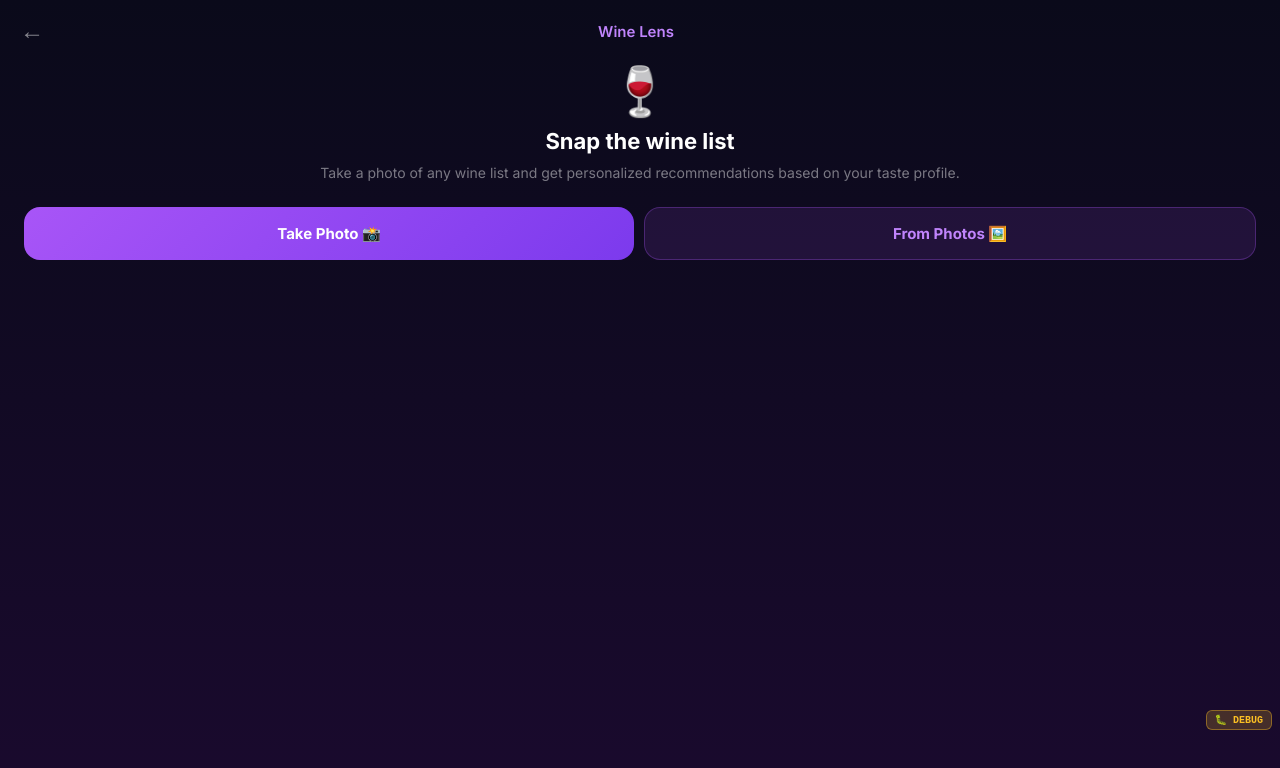
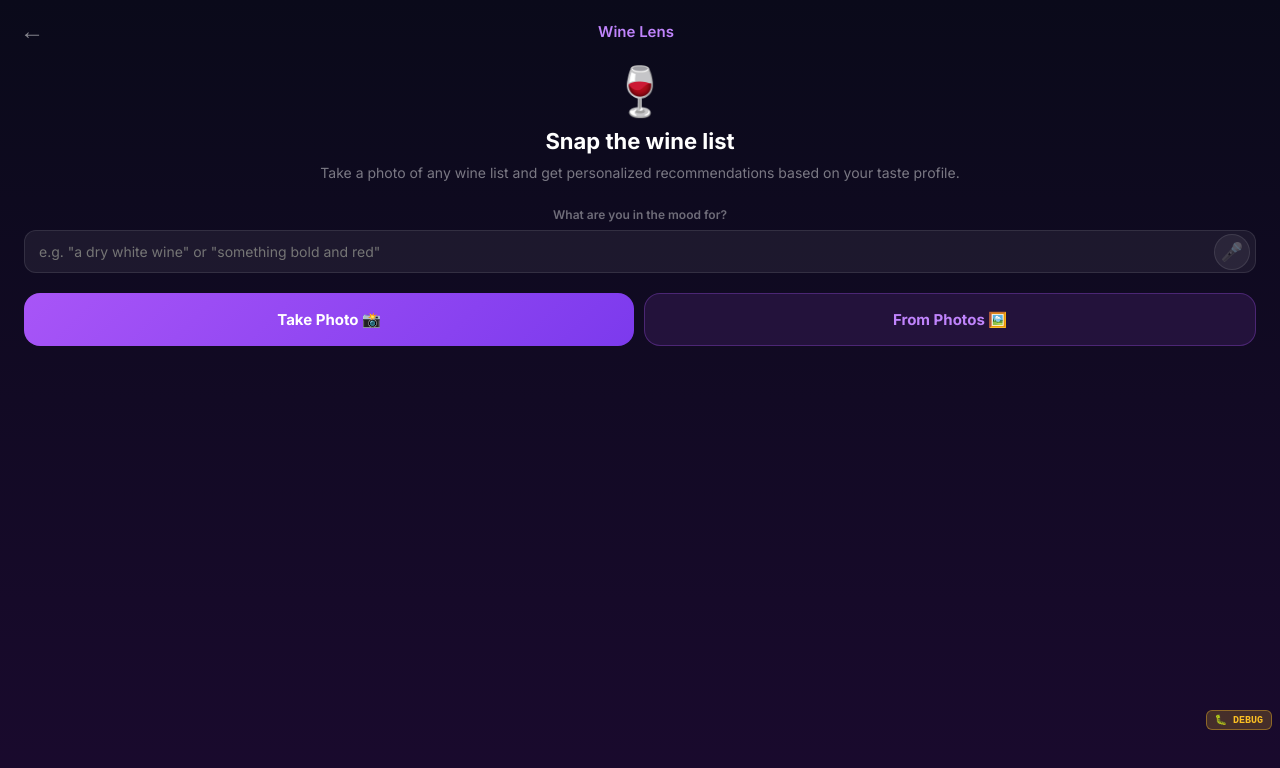
Before and after one commit to jordojordo6/nightpilot, a React (Vite) app: page / in a window 1280 px wide. Both pictures are taken after a click on the button "Wine Lens 🍷". Shown: the top 768 px of the page. Built offline with nearby package versions, Linux system fonts and the light colour scheme.

Commit message:
Add mood prompt with voice dictation to Wine Lens

```diff
--- a/src/screens/WineLensScreen.tsx
+++ b/src/screens/WineLensScreen.tsx
@@ -88,8 +88,42 @@ export function WineLensScreen({ onBack, tasteProfile }: Props) {
   const [rating, setRating] = useState<number>(0);
   const [ratingSubmitted, setRatingSubmitted] = useState(false);
   const [feedbackSent, setFeedbackSent] = useState(false);
+  const [mood, setMood] = useState("");
+  const [listening, setListening] = useState(false);
   const fileRef = useRef<HTMLInputElement>(null);
   const galleryRef = useRef<HTMLInputElement>(null);
+  const recognitionRef = useRef<any>(null);
+
+  const startListening = () => {
+    const SpeechRecognition =
+      (window as any).SpeechRecognition ??
+      (window as any).webkitSpeechRecognition;
+    if (!SpeechRecognition) {
+      setError("Voice input not supported on this browser");
+      return;
+    }
+    const recognition = new SpeechRecognition();
+    recognition.lang = "en-US";
+    recognition.interimResults = false;
+    recognition.maxAlternatives = 1;
+
+    recognition.onresult = (event: any) => {
+      const transcript = event.results[0][0].transcript;
+      setMood((prev) => (prev ? `${prev} ${transcript}` : transcript));
+      setListening(false);
+    };
+    recognition.onerror = () => setListening(false);
+    recognition.onend = () => setListening(false);
+
+    recognitionRef.current = recognition;
+    recognition.start();
+    setListening(true);
+  };
+
+  const stopListening = () => {
+    recognitionRef.current?.stop();
+    setListening(false);
+  };
 
   const handleCapture = async (e: React.ChangeEvent<HTMLInputElement>) => {
     const files = e.target.files;
@@ -121,9 +155,12 @@ export function WineLensScreen({ onBack, tasteProfile }: Props) {
       topTags.length > 0
         ? `Venue preferences: they tend to like ${topTags.join(", ")}.`
         : "";
+    const moodContext = mood.trim()
+      ? `Right now they're in the mood for: ${mood.trim()}.`
+      : "";
     const tasteContext =
-      wineTaste || venueTaste
-        ? [wineTaste, venueTaste].filter(Boolean).join(" ")
+      moodContext || wineTaste || venueTaste
+        ? [moodContext, wineTaste, venueTaste].filter(Boolean).join(" ")
         : undefined;
 
     try {
@@ -209,6 +246,7 @@ export function WineLensScreen({ onBack, tasteProfile }: Props) {
     setRating(0);
     setRatingSubmitted(false);
     setFeedbackSent(false);
+    setMood("");
   };
 
   const handleFeedback = (value: string) => {
@@ -324,6 +362,91 @@ export function WineLensScreen({ onBack, tasteProfile }: Props) {
               Take a photo of any wine list and get personalized
               recommendations based on your taste profile.
             </p>
+
+            {/* Mood prompt */}
+            <div
+              style={{
+                position: "relative",
+                marginBottom: 20,
+                textAlign: "left",
+              }}
+            >
+              <p
+                style={{
+                  fontSize: 12,
+                  fontWeight: 600,
+                  color: "rgba(255,255,255,.4)",
+                  marginBottom: 8,
+                  textAlign: "center",
+                }}
+              >
+                What are you in the mood for?
+              </p>
+              <div style={{ position: "relative" }}>
+                <input
+                  type="text"
+                  value={mood}
+                  onChange={(e) => setMood(e.target.value)}
+                  placeholder='e.g. "a dry white wine" or "something bold and red"'
+                  style={{
+                    width: "100%",
+                    padding: "12px 48px 12px 14px",
+                    background: "rgba(255,255,255,.06)",
+                    border: listening
+                      ? "1.5px solid #a855f7"
+                      : "1.5px solid rgba(255,255,255,.1)",
+                    borderRadius: 12,
+                    color: "#fff",
+                    fontSize: 14,
+                    fontFamily: "inherit",
+                    outline: "none",
+                    boxSizing: "border-box",
+                    transition: "border-color 0.2s",
+                  }}
+                />
+                <button
+                  onClick={listening ? stopListening : startListening}
+                  style={{
+                    position: "absolute",
+                    right: 6,
+                    top: "50%",
+                    transform: "translateY(-50%)",
+                    width: 36,
+                    height: 36,
+                    borderRadius: "50%",
+                    background: listening
+                      ? "rgba(168,85,247,.25)"
+                      : "rgba(255,255,255,.06)",
+                    border: listening
+                      ? "1.5px solid #a855f7"
+                      : "1.5px solid rgba(255,255,255,.1)",
+                    color: listening ? "#c084fc" : "rgba(255,255,255,.4)",
+                    fontSize: 18,
+                    cursor: "pointer",
+                    display: "flex",
+                    alignItems: "center",
+                    justifyContent: "center",
+                    padding: 0,
+                    transition: "all 0.2s",
+                  }}
+                >
+                  {listening ? "⏹" : "🎤"}
+                </button>
+              </div>
+              {listening && (
+                <p
+                  style={{
+                    fontSize: 11,
+                    color: "#a855f7",
+                    marginTop: 6,
+                    textAlign: "center",
+                    animation: "pulse 1.5s infinite",
+                  }}
+                >
+                  Listening...
+                </p>
+              )}
+            </div>
 
             {/* Photo thumbnails */}
             {photos.length > 0 && (
```
